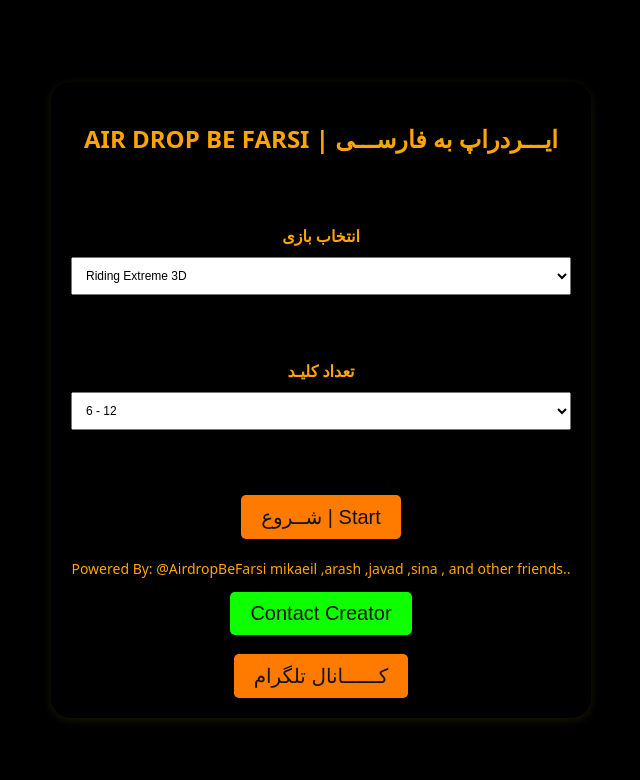
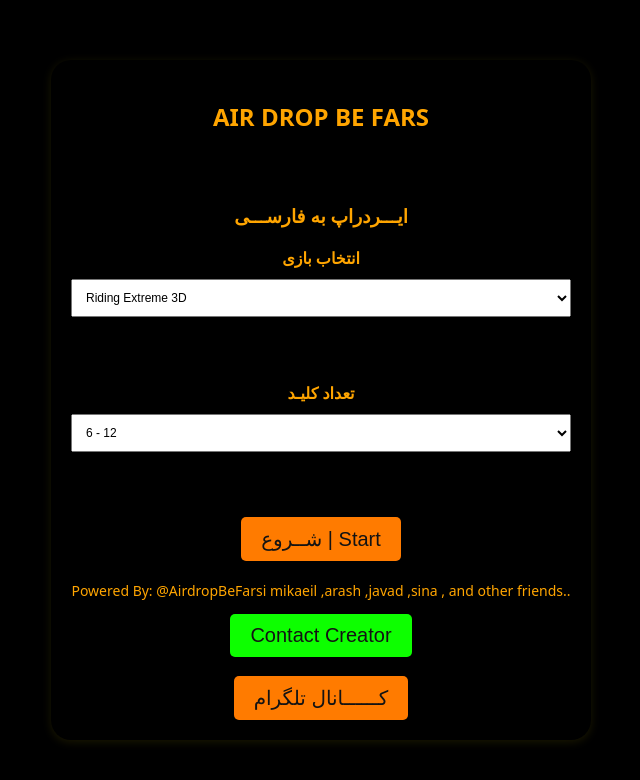
Before and after one commit to Mikaeil-t/hmster, a plain HTML site: page index.html in a window 1280 px wide. Shown: the whole page, without its empty margins (319-959 px from the left). Drawn offline with Linux system fonts and the light colour scheme.

Commit message:
Update index.html

```diff
--- a/index.html
+++ b/index.html
@@ -9,7 +9,8 @@
 </head>
 <body>
     <div class="container">
-        <h2>AIR DROP BE FARSI | ایـــردراپ به فارســـی </h2>
+        <h2> AIR DROP BE FARS </h2>
+        <h3>  ایـــردراپ به فارســـی </h3>
         <div class="form-group">
             <label for="gameSelect">انتخاب بازی</label>
             <select id="gameSelect">
```
